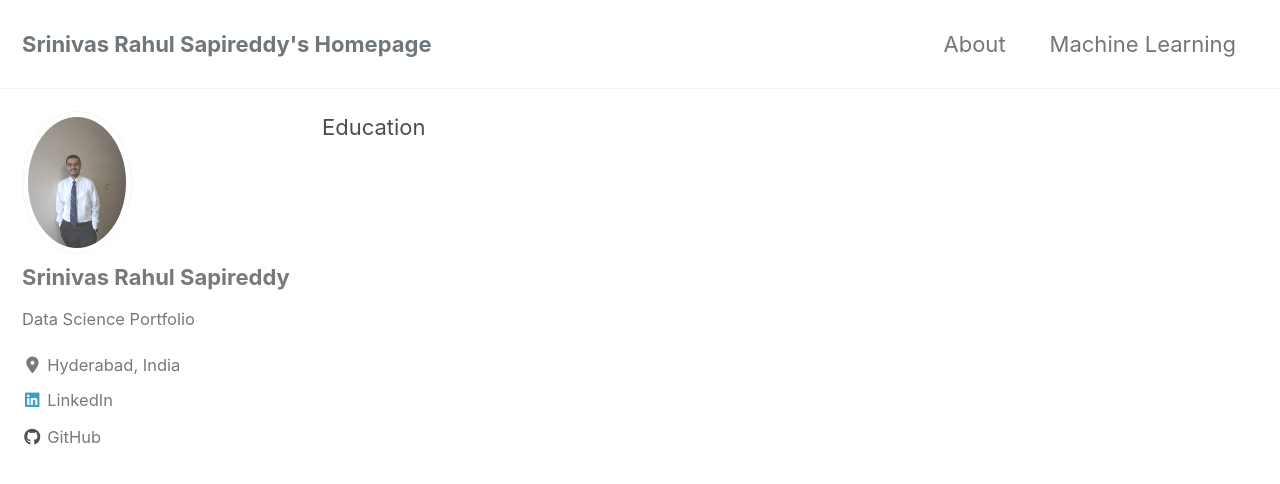
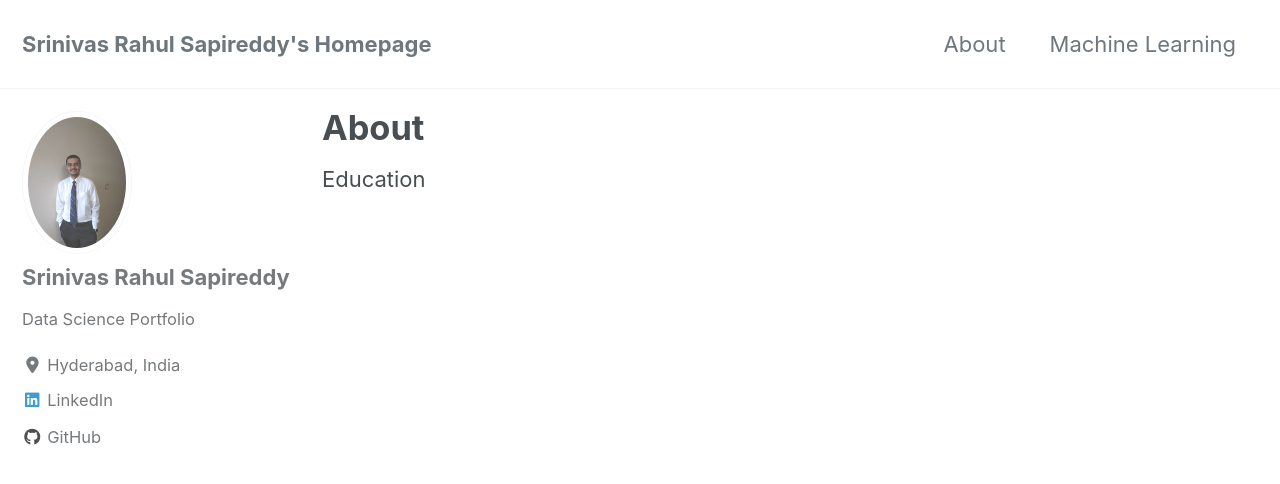
Before and after one commit to srsapireddy/srsapireddy.github.io, a Jekyll site: the page built from _pages/CV.md, in a window 1280 px wide and 900 px high. Shown: the top 484 px of the window. Built offline with Jekyll 4.4.1, drawn with Linux system fonts in a browser that asks for light colours; cached includes are drawn as plain includes; nearby versions of some CDN libraries; our own code applies the rules of GitHub Pages for plain Markdown files.

Commit message:
new gith

```diff
--- a/_pages/CV.md
+++ b/_pages/CV.md
@@ -1 +1,6 @@
+---
+title: "About"
+permalink: /Curriculum vitae/
+---
+
 Education
```
